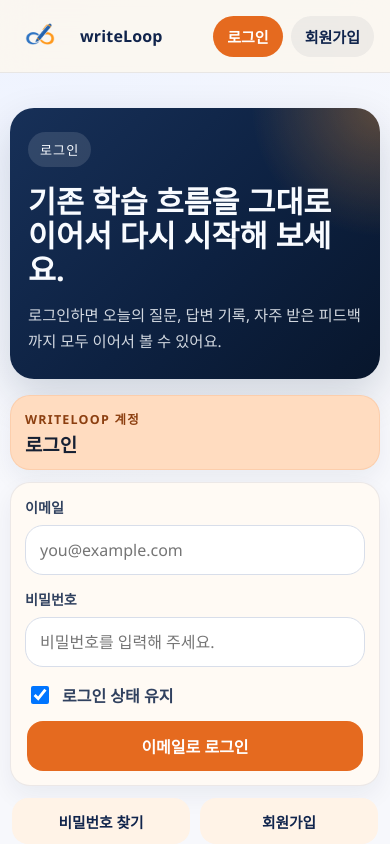
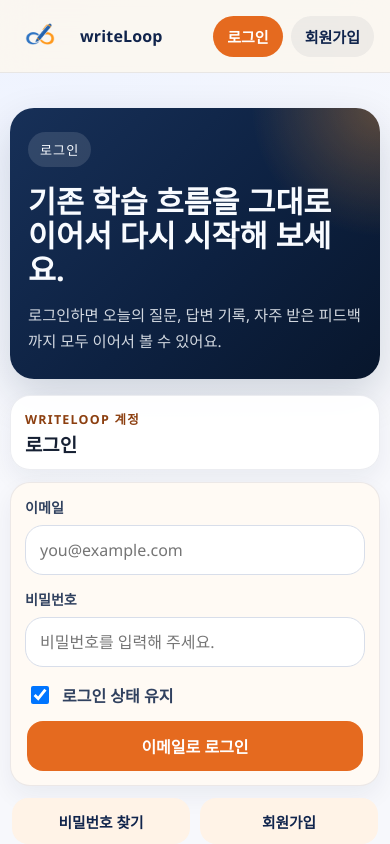
Before and after one commit to gyugyu1/writeLoop, a Next.js app in the folder apps/frontend/: page /login in a window 390 px wide. Shown: the top 844 px of the page. Built offline with nearby package versions, Linux system fonts and the light colour scheme; no server answers.

Commit message:
feat: 모바일 환경에서 디자인 수정 불필요한 문구제거

```diff
--- a/apps/frontend/components/auth-page.module.css
+++ b/apps/frontend/components/auth-page.module.css
@@ -896,9 +896,9 @@
   .authShell .cardHeader {
     margin-bottom: 0;
     padding: 14px 14px 12px;
-    border: 1px solid rgba(var(--warm-accent-rgb), 0.12);
+    border: 1px solid rgba(16, 36, 76, 0.08);
     border-radius: 20px;
-    background: var(--auth-section-header);
+    background: rgba(255, 255, 255, 0.94);
     box-shadow: var(--auth-section-shadow);
   }
 
```
Also changed, not shown: apps/frontend/components/my-page-client.tsx (+0 -12 lines).
